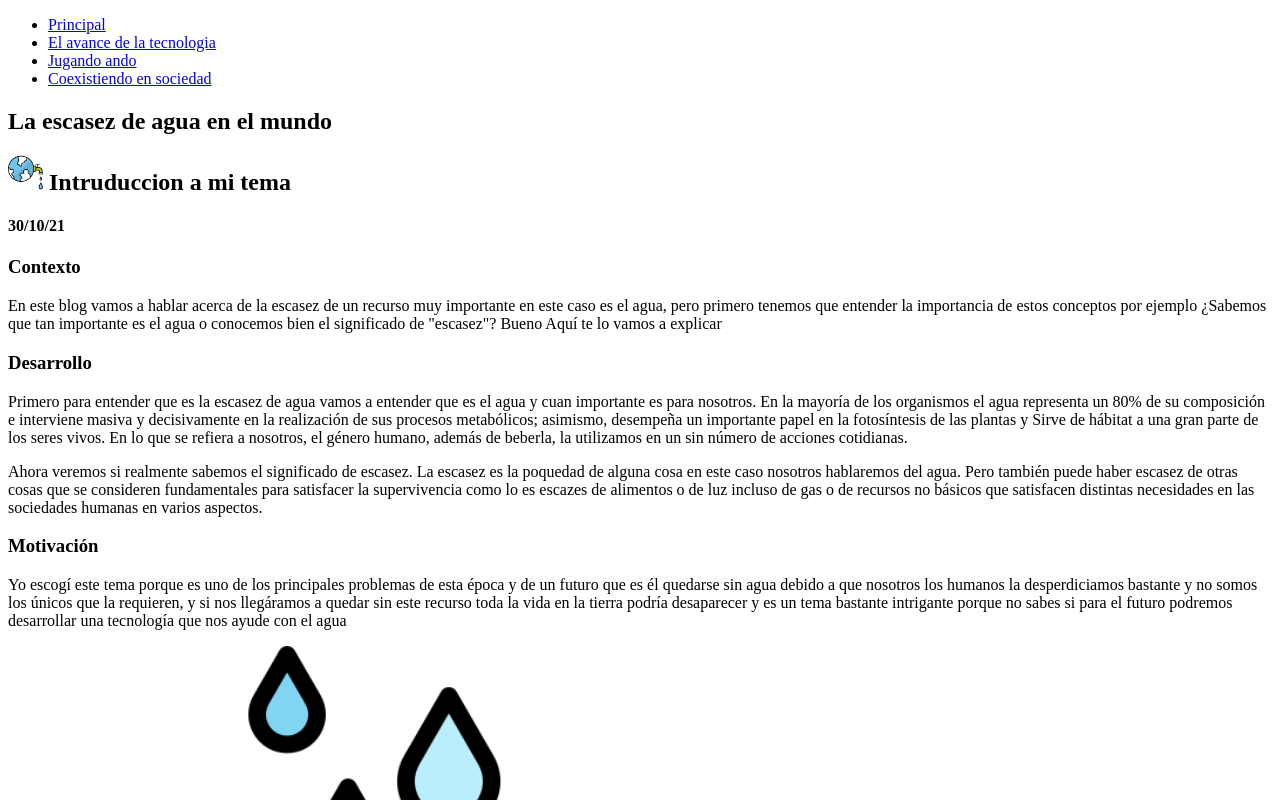
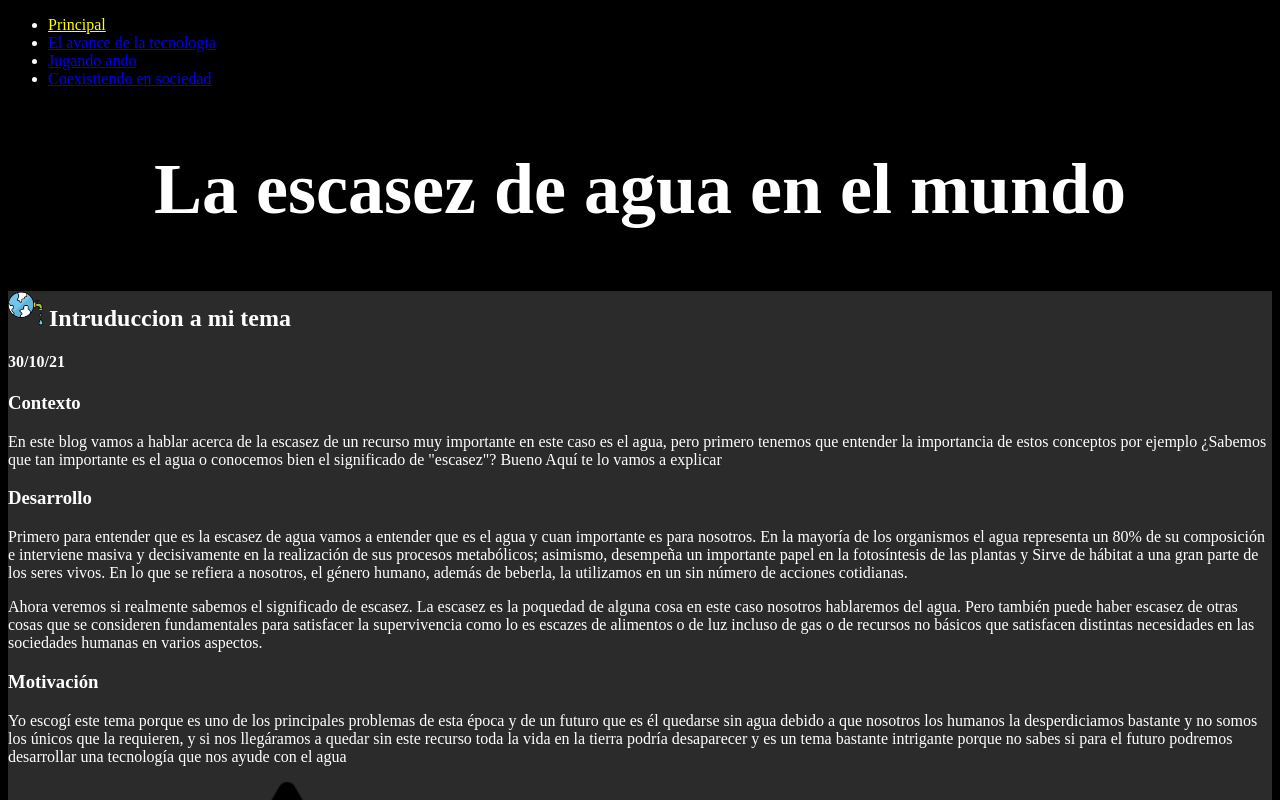
Before and after one commit to espana-gilmer/4F-Espa-a-Garcia-blog_del_mundo, a plain HTML site: page La_escasez_de_agua.html in a window 1280 px wide. Shown: the top 800 px of the page. Drawn offline with Linux system fonts and the light colour scheme.

Commit message:
Se avanzo parte del pae 6

```diff
--- a/La_escasez_de_agua.html
+++ b/La_escasez_de_agua.html
@@ -6,6 +6,7 @@
 <head>
     <meta charset="UTF-8">
     <title>La escasez de agua</title>
+    <link rel="stylesheet" href="root/assets/Styles/estilos_gilmer.css">
     <!--Empieza el titulo-->
 
 
@@ -20,7 +21,7 @@
         <ul>
             <!--Empieza la etiqueta ul-->
             <!-- 22 nov | @sergiortellez: La ruta es incorrecta, index.html está en la misma carpeta que este archivo, la url que pusiste es sólo una que usa live server para hacerte el preview, por favor corrige, de ser necesario vuelve a ver el vídeo.   -->
-            <li><a href="index.html" target="_blank">Principal</a></li>
+            <li><a class="resaltado" href="index.html" target="_blank">Principal</a></li>
             <!--Acceso directo a la pagina principal-->
             <li><a href="El_avance_de_la_tecnologia.html">El avance de la tecnologia</a></li>
             <!--Acceso directo a la seccion "motivacion"-->
@@ -34,7 +35,7 @@
     <!--Termina la barra de navegacion-->
     <section>
 
-        <header>
+        <header id="titulo_del_blog">
             <h1>La escasez de agua en el mundo</h1>
             <!--Titulo de mi blog-->
         </header>
@@ -328,7 +329,7 @@
 
             </div>
             <div>
-                Dante Alejandro Garcia Cruz
+                <span>Dante Alejandro Garcia Cruz</span>
             </div>
 
         </footer>
--- /dev/null
+++ b/root/assets/styles/estilos_gilmer.css
@@ -0,0 +1,14 @@
+body {
+    background-color: black;
+    color:#ffffff
+}
+article{
+    background-color: rgb(44, 43, 43);
+}
+.resaltado{color: yellow;
+
+}
+#titulo_del_blog{
+    text-align: center;
+    font-size: 3rem;
+}
```
Also changed, not shown: El_avance_de_la_tecnologia.html (+39 -1 lines).
